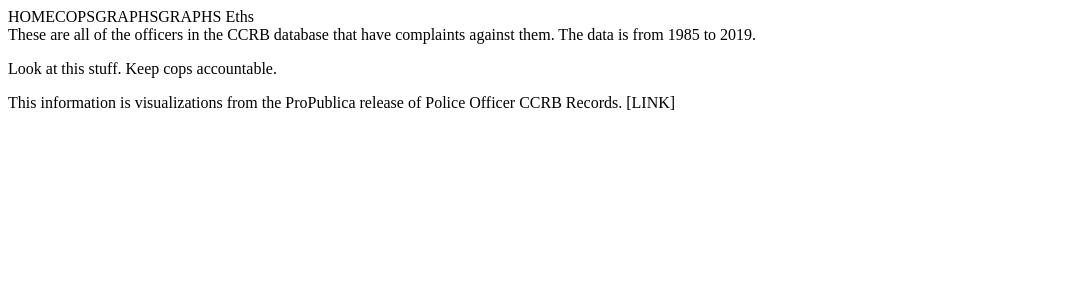
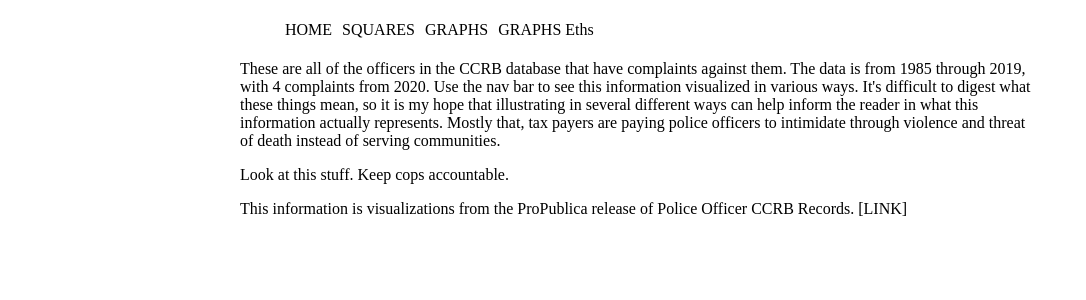
Before and after one commit to joetoenails/nypd-ccrb, a React app: page / in a window 1280 px wide. Shown: the top 300 px of the page, without its empty margins (0-1086 px from the left). Built offline with nearby package versions, Linux system fonts and the light colour scheme; no server answers.

Commit message:
add css beginngings

```diff
--- a/client/App.jsx
+++ b/client/App.jsx
@@ -58,12 +58,21 @@ const App = (props) => {
   }, [sortType]);
   console.log(officers, ethnicities);
   return (
-    <>
+    <div className="container">
       <Router>
         <Nav />
         <div>
-          These are all of the officers in the CCRB database that have
-          complaints against them. The data is from 1985 to 2019.
+          <p>
+            These are all of the officers in the CCRB database that have
+            complaints against them. The data is from 1985 through 2019, with 4
+            complaints from 2020. Use the nav bar to see this information
+            visualized in various ways. It's difficult to digest what these
+            things mean, so it is my hope that illustrating in several different
+            ways can help inform the reader in what this information actually
+            represents. Mostly that, tax payers are paying police officers to
+            intimidate through violence and threat of death instead of serving
+            communities.
+          </p>
         </div>
         <Switch>
           <Route path="/cops/:id">
@@ -91,7 +100,7 @@ const App = (props) => {
             />
           </Route>
 
-          <Route path="/cops">
+          <Route path="/squares">
             <Cops
               officers={officers}
               setFilter={setFilter}
@@ -106,7 +115,7 @@ const App = (props) => {
           </Route>
         </Switch>
       </Router>
-    </>
+    </div>
   );
 };
 
--- a/client/Nav.jsx
+++ b/client/Nav.jsx
@@ -3,11 +3,21 @@ import { Link } from 'react-router-dom';
 
 export const Nav = (props) => {
   return (
-    <>
-      <Link to={'/'}>HOME</Link>
-      <Link to={'/cops'}>COPS</Link>
-      <Link to={'/graphs'}>GRAPHS</Link>
-      <Link to={'/graphsethnicity'}>GRAPHS Eths</Link>
-    </>
+    <div className="nav">
+      <ul>
+        <li>
+          <Link to={'/'}>HOME</Link>
+        </li>
+        <li>
+          <Link to={'/squares'}>SQUARES</Link>
+        </li>
+        <li>
+          <Link to={'/graphs'}>GRAPHS</Link>
+        </li>
+        <li>
+          <Link to={'/graphsethnicity'}>GRAPHS Eths</Link>
+        </li>
+      </ul>
+    </div>
   );
 };
--- a/public/style.css
+++ b/public/style.css
@@ -39,3 +39,16 @@ a {
   margin: 5px;
   padding: 5px;
 }
+
+.nav ul {
+  display: flex;
+  list-style: none;
+}
+
+.nav ul li {
+  margin: 5px;
+}
+.container {
+  max-width: 800px;
+  margin: 0 auto;
+}
```
Also changed, not shown: 1 other file (tests, documents, lock files or other folders).
